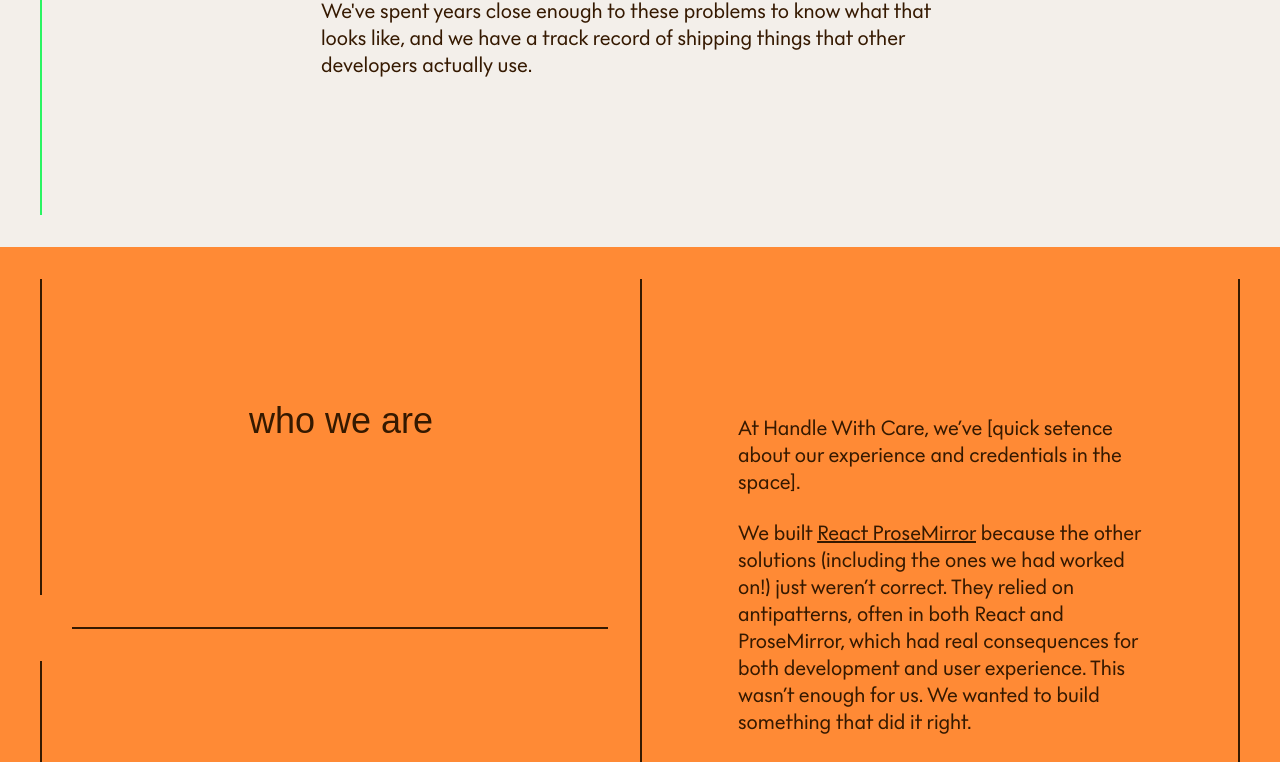
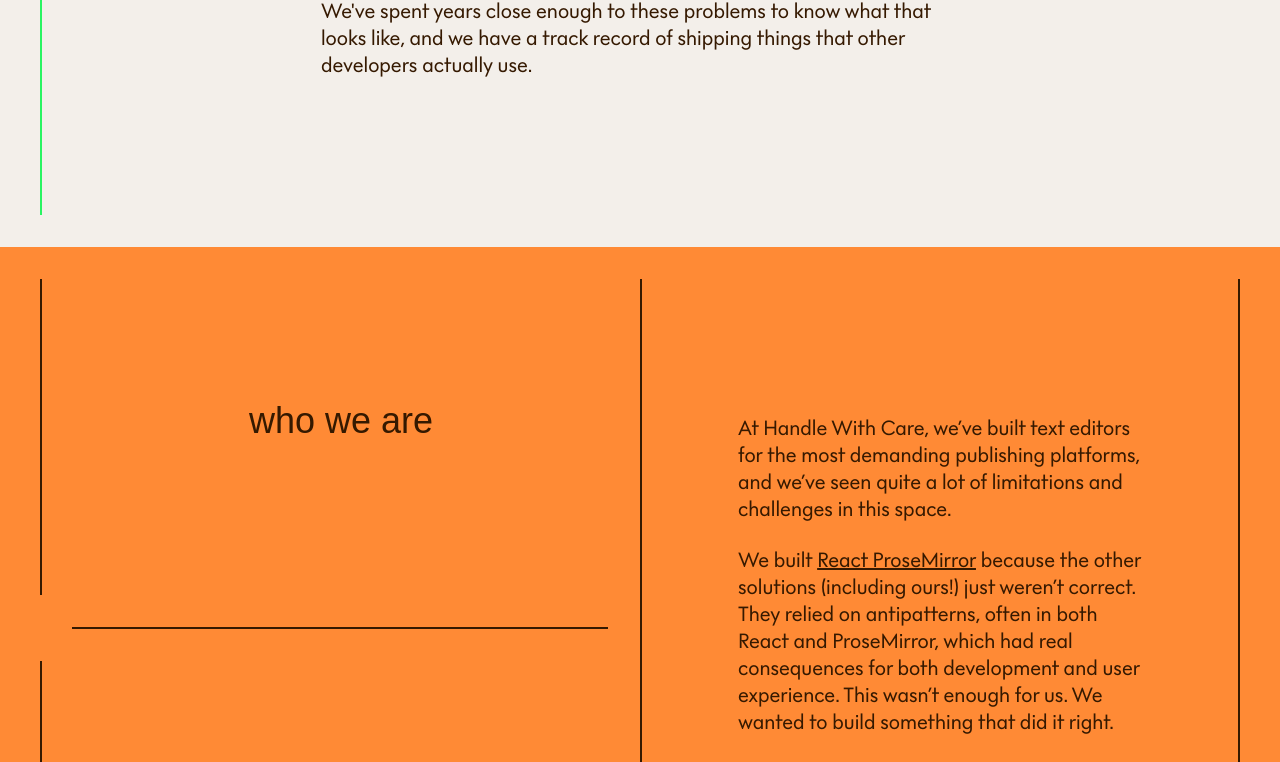
Before and after one commit to handlewithcarecollective/handlewithcare.dev, a Next.js app: page /pitter-patter in a window 1280 px wide. Shown: the part 1991-2753 px from the top of the page. Built offline with nearby package versions, Linux system fonts and the light colour scheme; a web font is replaced by a local one.

Commit message:
Fix up copy

```diff
--- a/src/app/pitter-patter/page.tsx
+++ b/src/app/pitter-patter/page.tsx
@@ -26,7 +26,7 @@ export default function PitterPatterPage() {
               </div>
             </h1>
             <p className="font-headings justify-self-center text-center text-[1.6875rem] leading-[105%] opacity-60 md:text-3xl lg:text-4xl">
-              towards new collaborative editing tools
+              better collaborative editing
             </p>
           </PageHeader>
           <Rule className="border-b-green border-b-1 lg:border-b-2" />
@@ -135,22 +135,23 @@ export default function PitterPatterPage() {
           <Rule className="border-b-1 lg:hidden" />
           <div className="border-x-brown my-2 flex grow flex-col gap-4 border-x-1 px-3 pt-6 md:my-8 md:px-16 lg:basis-1/2 lg:border-x-2 lg:px-24 lg:py-34">
             <Paragraph className="mb-2">
-              At Handle With Care, we’ve [quick setence about our experience and
-              credentials in the space].
+              At Handle With Care, we’ve built text editors for the most
+              demanding publishing platforms, and we’ve seen quite a lot of
+              limitations and challenges in this space.
             </Paragraph>
             <Paragraph className="mb-2">
               We built{" "}
               <a
-                href="https://github.com/handlewithcarecollective/react-prosemirror"
+                href="/blog/why_i_rebuilt_prosemirror_view/"
                 className="underline"
               >
                 React ProseMirror
               </a>{" "}
-              because the other solutions (including the ones we had worked on!)
-              just weren’t correct. They relied on antipatterns, often in both
-              React and ProseMirror, which had real consequences for both
-              development and user experience. This wasn’t enough for us. We
-              wanted to build something that did it right.
+              because the other solutions (including ours!) just weren’t
+              correct. They relied on antipatterns, often in both React and
+              ProseMirror, which had real consequences for both development and
+              user experience. This wasn’t enough for us. We wanted to build
+              something that did it right.
             </Paragraph>
             <Paragraph className="mb-8">
               Pitter Patter is that same philosophy applied at a larger scale.{" "}
```
